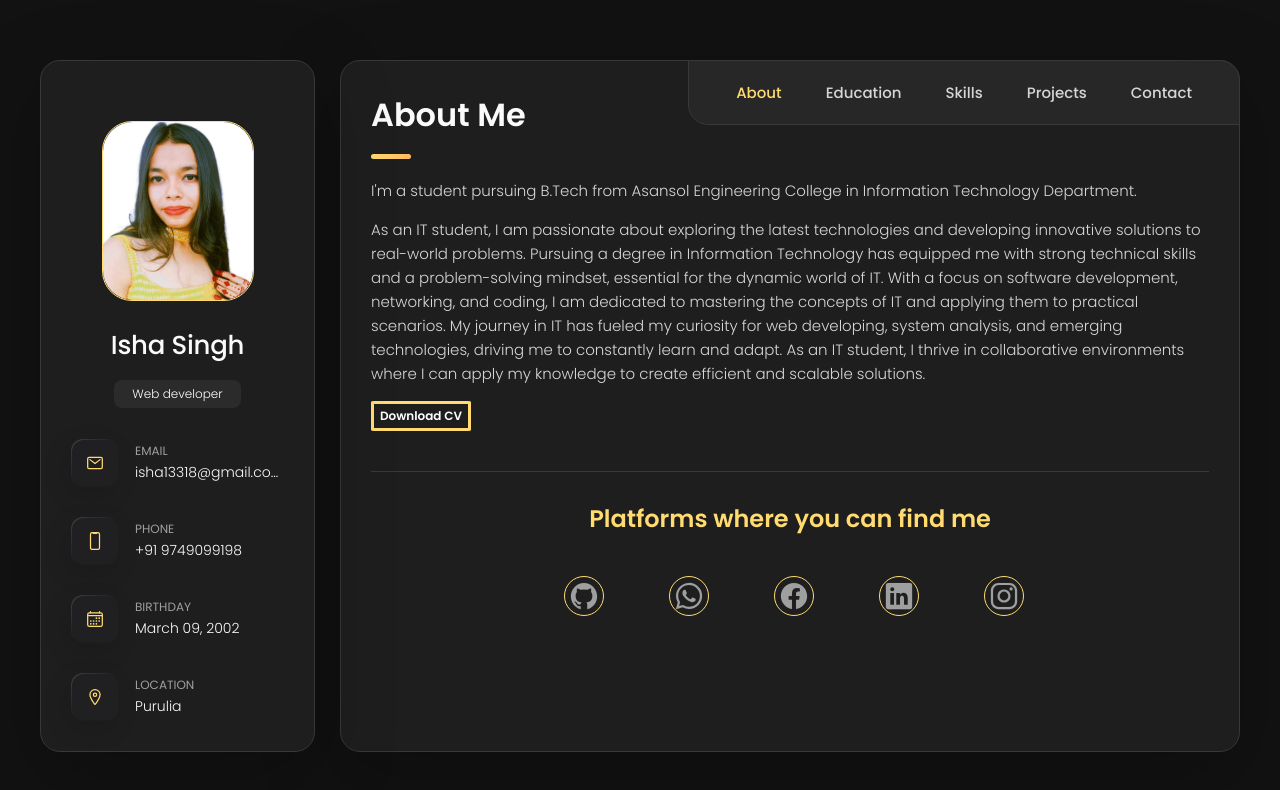
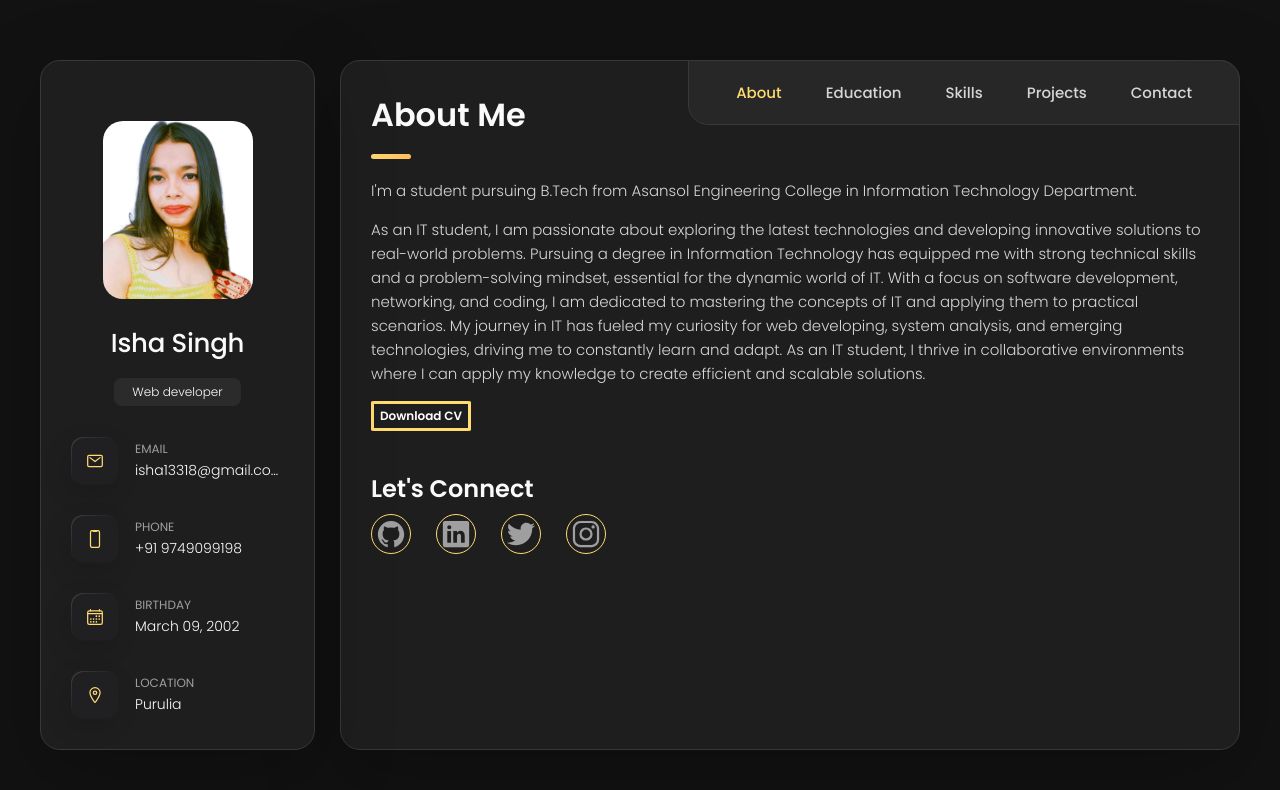
Before and after one commit to Iss07/personal-portfolio, a plain HTML site: page index.html in a window 1280 px wide. Drawn offline with nearby package versions, Linux system fonts and the light colour scheme.

Commit message:
new-commit

```diff
--- a/assets/css/style.css
+++ b/assets/css/style.css
@@ -340,9 +340,12 @@ main {
   border-radius: 100%;
   font-size: 12px;
   color: rgb(20, 20, 20) ;
-  text-decoration: none;
+  /* text-decoration: none; */
   animation: slideLeft 1s ease forwards;
   animation-delay: calc(.2s *var(--orange-yellow-crayola) );
+}
+,.social-item{
+  display: grid;
 }
 
 .social-item a:hover{
@@ -361,25 +364,14 @@ main {
 
 .avatar-box {
   background: var(--bg-gradient-onyx);
-  border-radius: 500%;
-  border: 1.5px solid var(--orange-yellow-crayola) ;
-  font-size: 12px;
-  color: rgb(20, 20, 20) ;
-  text-decoration: none;
-  /* animation: slideLeft 1s ease forwards;
-  animation-delay: calc(.2s *var(--orange-yellow-crayola) );  */
+  border-radius: 20px;
+
 }
 .avatar-box img{
-  width: 100%;
   display: block;
-  border-radius: 30px;
+  border-radius: 20px;
   transition: filter 0.3s ease;
 }
-.avatar-box:hover{
-  background:var(--orange-yellow-crayola);
-  box-shadow: 0 0 20px var(--orange-yellow-crayola);
-}
-
 .info-content .name {
   color: var(--white-2);
   font-size: var(--fs-3);
@@ -473,14 +465,31 @@ main {
 
 .contact-info address { font-style: normal; }
 
+.clients-list{
+  display: flex;
+  gap: 25px;
+  padding-top: 8px;
+  justify-items: center;
+  align-items: center;
+}
+.clients-title {
+  /* justify-content: center;
+  align-items: center; */
+  display: flex;
+}
+
+@media (max-width: 768px) {
+  .clients-title { /* Adjust the class name if needed */
+    padding-top: 40px;
+  }
+}
+
 .social-list {
   display: flex;
-  justify-content: flex-start;
+  justify-content: center;
   align-items: center;
-  gap: 65px;
-  padding-bottom: 60px;
+  gap: 55px;
   padding-left: 7px;
-  padding-top: 40px;
 }
 
 .social-item .social-link {
@@ -1210,7 +1219,7 @@ textarea.form-input::-webkit-resizer { display: none; }
 
   /* service */
 
-  .service-item {
+  /* .service-item {
     display: flex;
     justify-content: flex-start;
     align-items: flex-start;
@@ -1223,11 +1232,11 @@ textarea.form-input::-webkit-resizer { display: none; }
     margin-top: 5px;
   }
 
-  .service-content-box { text-align: left; }
+  .service-content-box { text-align: left; } */
 
   /* testimonials */
 
-  .testimonials-title { margin-bottom: 25px; }
+  /* .testimonials-title { margin-bottom: 25px; }
 
   .testimonials-list {
     gap: 30px;
@@ -1256,7 +1265,7 @@ textarea.form-input::-webkit-resizer { display: none; }
   .testimonials-text {
     line-clamp: 2;
     -webkit-line-clamp: 2;
-  }
+  } */
 
   /* testimonials modal */
 
@@ -1291,7 +1300,7 @@ textarea.form-input::-webkit-resizer { display: none; }
   }
 
   /* clients */
-
+/*
   .clients-list {
     gap: 50px;
     margin: 0 -30px;
@@ -1299,7 +1308,7 @@ textarea.form-input::-webkit-resizer { display: none; }
     scroll-padding-inline: 45px;
   }
 
-  .clients-item { min-width: calc(33.33% - 35px); }
+  .clients-item { min-width: calc(33.33% - 35px); } */
 
 
 
@@ -1404,11 +1413,11 @@ textarea.form-input::-webkit-resizer { display: none; }
    */
 
   /* testimonials modal */
-
+/*
   .testimonials-modal {
     gap: 35px;
     max-width: 680px;
-  }
+  } */
 
   .modal-avatar-box img { width: 80px; }
 
@@ -1549,14 +1558,6 @@ textarea.form-input::-webkit-resizer { display: none; }
     gap: 20px 25px;
   }
 
-  /* testimonials */
-
-  .testimonials-item { min-width: calc(50% - 15px); }
-
-  /* clients */
-
-  .clients-item { min-width: calc(25% - 38px); }
-
 
 
   /**
--- a/index.html
+++ b/index.html
@@ -42,7 +42,7 @@
       <div class="sidebar-info">
 
         <div class="avatar-box">
-          <img src="./avtar1.jpg" alt="Isha Singh" width="100">
+          <img src="./avtar1.jpg" alt="Isha Singh" width="80">
         </div>
 
         <div class="info-content">
@@ -200,7 +200,37 @@
           <a href="https://drive.google.com/file/d/1ml-gG761IJZFl7uptZReAYWiV3FhfI0P/view?usp=drive_link" class="btn"><b>Download CV</b></a>
 
         </section>
-        <div class="separator">
+        <section class="clients">
+
+          <h1 class="h3 clients-title">Let's Connect</h1>
+
+          <ul class="clients-list">
+
+            <li class="social-item">
+              <a href="https://github.com/Iss07" class="social-link">
+                <ion-icon name="logo-github"></ion-icon>
+              </a>
+            </li>
+            <li class="social-item">
+              <a href="https://www.linkedin.com/in/isha--singh?utm_source=share&utm_campaign=share_via&utm_content=profile&utm_medium=android_app" class="social-link">
+                <ion-icon name="logo-linkedin"></ion-icon>
+              </a>
+            </li>
+            <li class="social-item">
+              <a href="https://x.com/IshaSingh_07?t=UPJp7CYbpBsA0Y1Rhf6Arw&s=09" class="social-link">
+                <ion-icon name="logo-twitter"></ion-icon>
+              </a>
+            </li>
+            <li class="social-item">
+              <a href="https://www.instagram.com/ish___a07?igsh=MWY0cXhjc3g3cnBvbw==" class="social-link">
+                <ion-icon name="logo-instagram"></ion-icon>
+              </a>
+            </li>
+
+          </ul>
+
+        </section>
+        <!-- <div class="separator">
           <h1 class="h">Platforms where you can find me</h1>
 
         <ul class="social-list">
@@ -214,10 +244,20 @@
             <a href="https://wa.me/qr/IR7QBYTX4LYKM1" class="social-link">
               <ion-icon name="logo-whatsapp"></ion-icon>
             </a>
+            <li class="social-item">
+              <a href="https://www.facebook.com/profile.php?id=100057373638439&mibextid=ZbWKwL" class="social-link">
+                <ion-icon name="logo-"></ion-icon>
+              </a>
+            </li>
           </li>
           <li class="social-item">
             <a href="https://www.facebook.com/profile.php?id=100057373638439&mibextid=ZbWKwL" class="social-link">
               <ion-icon name="logo-facebook"></ion-icon>
+            </a>
+          </li>
+          <li class="social-item">
+            <a href="https://x.com/IshaSingh_07?t=UPJp7CYbpBsA0Y1Rhf6Arw&s=09" class="social-link">
+              <ion-icon name="logo-twitter"></ion-icon>
             </a>
           </li>
 
@@ -235,7 +275,7 @@
           </li>
 
         </ul>
-      </div>
+      </div> -->
 
 
 
```
